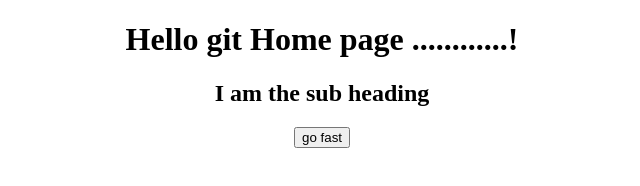
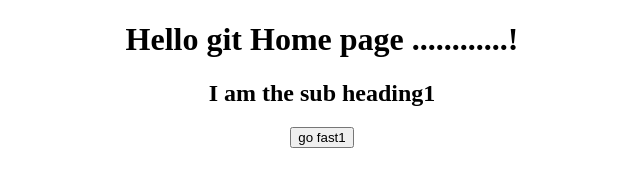
Before and after one commit to rawatamit005/git_learn, a plain HTML site: page index.html in a window 1280 px wide. Shown: the full height of the page, 318-958 px from the left. Drawn offline with Linux system fonts and the light colour scheme.

Commit message:
adding two file

```diff
--- a/index.html
+++ b/index.html
@@ -9,8 +9,9 @@
 <body>
     <center>
         <h1>Hello git Home page ............!</h1>
-        <h2>I am the sub heading</h2>
-        <button>go fast</button>
+
+        <h2>I am the sub heading1</h2>
+        <button>go fast1</button>
     </center>
 </body>
 </html>
```
Also changed, not shown: page1.html (+1 -0 lines).
